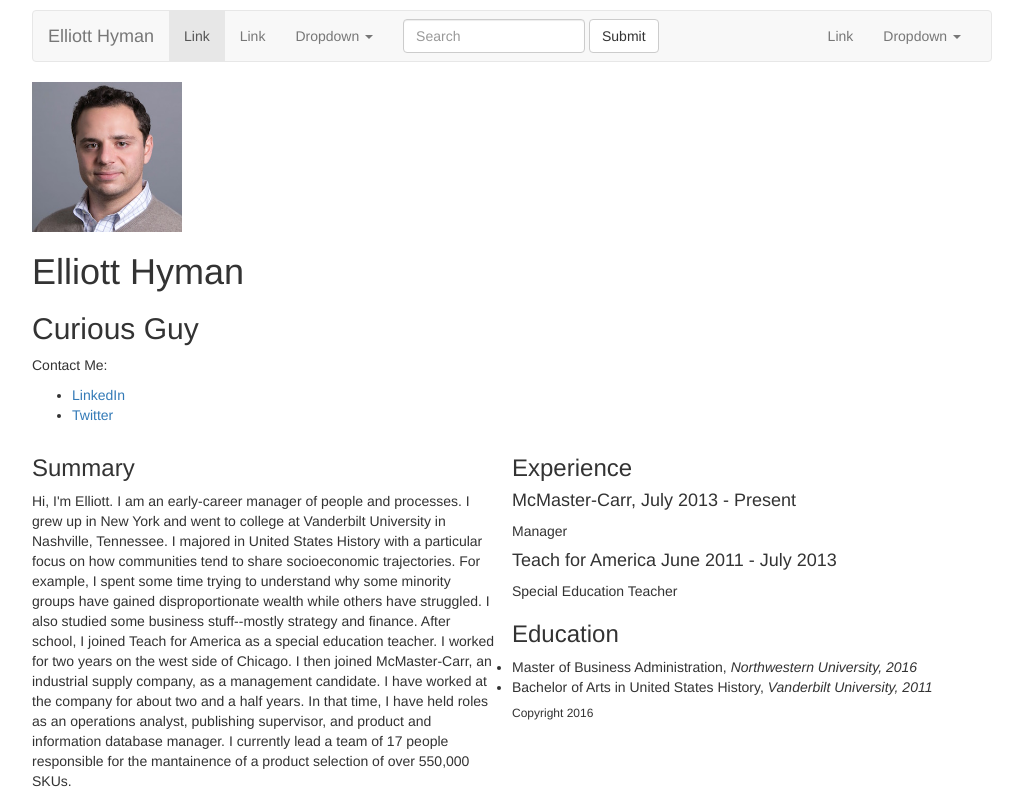
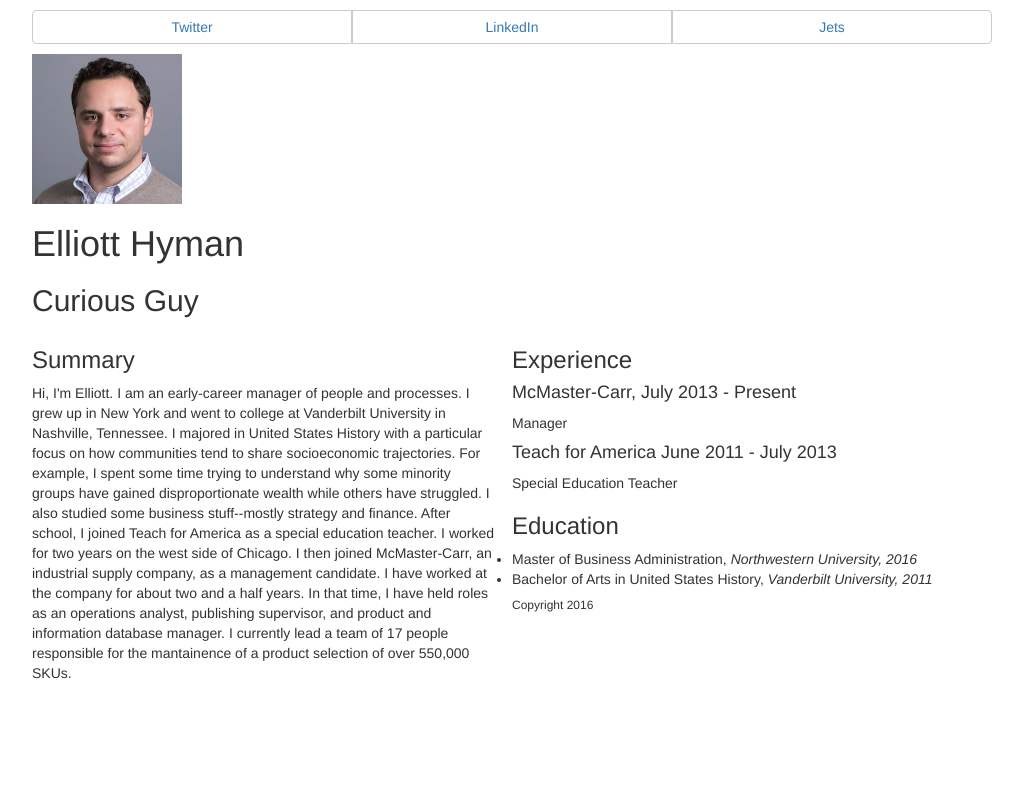
Before and after one commit to elliotthyman/hw2, a plain HTML site: page index.html in a window 1280 px wide. Shown: the whole page, without its empty margins (128-1151 px from the left). Drawn offline with nearby package versions, Linux system fonts and the light colour scheme.

Commit message:
jets update

```diff
--- a/index.html
+++ b/index.html
@@ -2,63 +2,22 @@
 <html>
 <link rel="stylesheet" type="text/css" href="styles.css">
 <link href="https://maxcdn.bootstrapcdn.com/bootstrap/3.3.6/css/bootstrap.min.css" rel="stylesheet" integrity="sha256-7s5uDGW3AHqw6xtJmNNtr+OBRJUlgkNJEo78P4b0yRw= sha512-nNo+yCHEyn0smMxSswnf/OnX6/KwJuZTlNZBjauKhTK0c+zT+q5JOCx0UFhXQ6rJR9jg6Es8gPuD2uZcYDLqSw==" crossorigin="anonymous">
-<nav class="navbar navbar-default">
-  <div class="container-fluid">
-    <!-- Brand and toggle get grouped for better mobile display -->
-    <div class="navbar-header">
-      <button type="button" class="navbar-toggle collapsed" data-toggle="collapse" data-target="#bs-example-navbar-collapse-1" aria-expanded="false">
-        <span class="sr-only">Toggle navigation</span>
-        <span class="icon-bar"></span>
-        <span class="icon-bar"></span>
-        <span class="icon-bar"></span>
-      </button>
-      <a class="navbar-brand" href="#">Elliott Hyman</a>
-    </div>
-
-    <!-- Collect the nav links, forms, and other content for toggling -->
-    <div class="collapse navbar-collapse" id="bs-example-navbar-collapse-1">
-      <ul class="nav navbar-nav">
-        <li class="active"><a href="#">Link <span class="sr-only">(current)</span></a></li>
-        <li><a href="#">Link</a></li>
-        <li class="dropdown">
-          <a href="#" class="dropdown-toggle" data-toggle="dropdown" role="button" aria-haspopup="true" aria-expanded="false">Dropdown <span class="caret"></span></a>
-          <ul class="dropdown-menu">
-            <li><a href="#">Action</a></li>
-            <li><a href="#">Another action</a></li>
-            <li><a href="#">Something else here</a></li>
-            <li role="separator" class="divider"></li>
-            <li><a href="#">Separated link</a></li>
-            <li role="separator" class="divider"></li>
-            <li><a href="#">One more separated link</a></li>
-          </ul>
-        </li>
-      </ul>
-      <form class="navbar-form navbar-left" role="search">
-        <div class="form-group">
-          <input type="text" class="form-control" placeholder="Search">
-        </div>
-        <button type="submit" class="btn btn-default">Submit</button>
-      </form>
-      <ul class="nav navbar-nav navbar-right">
-        <li><a href="#">Link</a></li>
-        <li class="dropdown">
-          <a href="#" class="dropdown-toggle" data-toggle="dropdown" role="button" aria-haspopup="true" aria-expanded="false">Dropdown <span class="caret"></span></a>
-          <ul class="dropdown-menu">
-            <li><a href="#">Action</a></li>
-            <li><a href="#">Another action</a></li>
-            <li><a href="#">Something else here</a></li>
-            <li role="separator" class="divider"></li>
-            <li><a href="#">Separated link</a></li>
-          </ul>
-        </li>
-      </ul>
-    </div><!-- /.navbar-collapse -->
-  </div><!-- /.container-fluid -->
-</nav>
+<div class="btn-group btn-group-justified" role="group" aria-label="...">
+  <div class="btn-group" role="group">
+    <button type="button" class="btn btn-default"><a href="https://twitter.com/elliotthyman">Twitter</a> </button>
+  </div>
+  <div class="btn-group" role="group">
+    <button type="button" class="btn btn-default"><a href="https://www.linkedin.com/in/elliotthyman">LinkedIn</a></button>
+  </div>
+  <div class="btn-group" role="group">
+    <button type="button" class="btn btn-default"><a href="http://www.newyorkjets.com/">Jets</a></button>
+  </div>
+</div>
   <head>
     <title>Elliott Hyman</title>
     <meta charset="UTF-8">
     <link rel="stylesheet" type="text/css" href="styles.css">
+    <p>
   </head>
 
   <body>
@@ -66,11 +25,6 @@
       <img src="Hyman, Elliot-004.jpg">
       <h1>Elliott Hyman</h1>
       <h2>Curious Guy</h2>
-      <p>Contact Me:</p>
-      <ul>
-        <li><a href="https://www.linkedin.com/in/elliotthyman">LinkedIn</a></li>
-        <li><a href="https://twitter.com/elliotthyman">Twitter</a></li>
-      </ul>
     </div>
 
 
```
